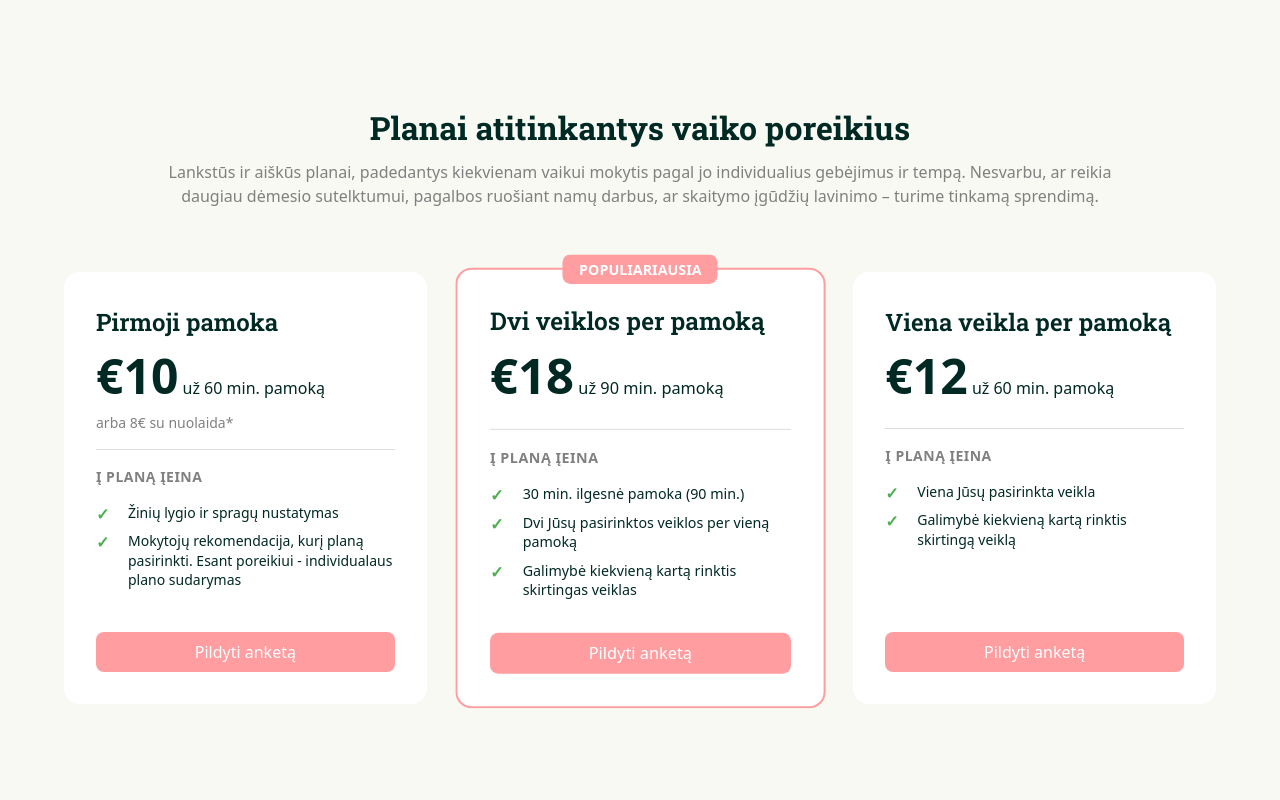
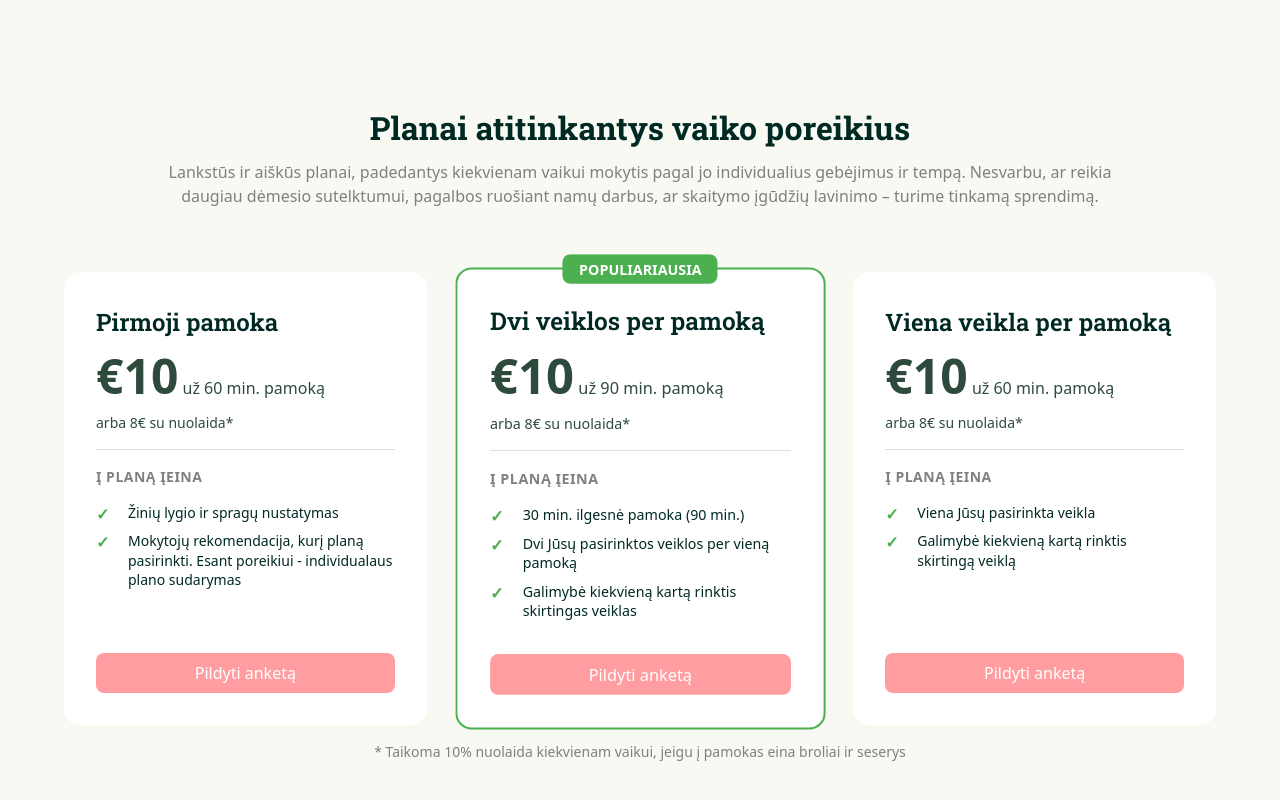
Before and after one commit to aauga/sutelktos-mintys, a plain HTML site: page index.html in a window 1280 px wide. Shown: the part 2602-3402 px from the top of the page. Before the commit the page ends 3370 px from the top, so only its background shows below. Drawn offline with nearby package versions, Linux system fonts and the light colour scheme.

Commit message:
finish styling pricing cards

```diff
--- a/css/_pricing.scss
+++ b/css/_pricing.scss
@@ -37,7 +37,7 @@
     position: relative;
 
     &.best-offer {
-        border: 2px solid $accent-color;
+        border: 2px solid $green-color;
         transform: scale(1.02);
     }
 
@@ -47,7 +47,7 @@
         left: 50%;
         transform: translateX(-50%);
 
-        background: $accent-color;
+        background: $green-color;
         padding: $spacing-xs $spacing-md;
         border-radius: $border-radius-md;
 
@@ -69,20 +69,19 @@
     }
 
     .price-container {
+        color: $secondary-color;
+
         .price {
             font-size: $font-size-xxl;
             font-weight: 700;
-            color: $primary-color;
         }
 
         span:last-child {
             font-size: $font-size-md;
-            color: $primary-color;
         }
 
         .discount {
             font-size: $font-size-sm;
-            color: $gray-color;
         }
     }
 
@@ -98,12 +97,12 @@
         flex-grow: 1;
 
         .includes-label {
+            font-weight: 600;
             font-size: $font-size-sm;
             color: $gray-color;
-            margin-bottom: $spacing-md;
-            font-weight: 600;
             text-transform: uppercase;
             letter-spacing: 0.5px;
+            margin-bottom: $spacing-md;
         }
 
         .includes-list {
@@ -125,7 +124,7 @@
                     position: absolute;
                     left: 0;
                     top: 0;
-                    color: #4CAF50;
+                    color: $green-color;
                     font-weight: bold;
                     font-size: $font-size-md;
                 }
@@ -144,6 +143,12 @@
     }
 }
 
+.disclaimer {
+    font-size: $font-size-sm;
+    color: $gray-color;
+    margin: $spacing-md 0;
+}
+
 @media (min-width: $breakpoint-md) {
     .pricing {
         .heading {
--- a/css/_variables.scss
+++ b/css/_variables.scss
@@ -1,8 +1,10 @@
 $primary-color: #012924;
+$secondary-color: #2E4A3D;
 $accent-color: #ff9da0;
 $button-secondary-color: #cecece;
 $background-color: #F7F9F2;
 $gray-color: #808080;
+$green-color: #4CAF50;
 
 // Pastel colors
 $pastel-blue: #BBD8EC;
--- a/index.html
+++ b/index.html
@@ -199,8 +199,14 @@
                     <h3>Dvi veiklos per pamoką</h3>
 
                     <div class="price-container">
-                        <span class="price">€18</span>
-                        <span> už 90 min. pamoką</span>
+                        <div class="price-row">
+                            <span class="price">€10</span>
+                            <span> už 90 min. pamoką</span>
+                        </div>
+
+                        <div class="discount">
+                            arba 8€ su nuolaida*
+                        </div>
                     </div>
 
                     <hr />
@@ -221,8 +227,14 @@
                     <h3>Viena veikla per pamoką</h3>
 
                     <div class="price-container">
-                        <span class="price">€12</span>
-                        <span> už 60 min. pamoką</span>
+                        <div class="price-row">
+                            <span class="price">€10</span>
+                            <span> už 60 min. pamoką</span>
+                        </div>
+
+                        <div class="discount">
+                            arba 8€ su nuolaida*
+                        </div>
                     </div>
 
                     <hr />
@@ -238,6 +250,10 @@
                     <button type="button" class="button primary">Pildyti anketą</button>
                 </div>
             </div>
+
+            <div class="disclaimer">
+                * Taikoma 10% nuolaida kiekvienam vaikui, jeigu į pamokas eina broliai ir seserys
+            </div>
         </section>
     </main>
 
```
Also changed, not shown: css/styles.css, 1 other file.
